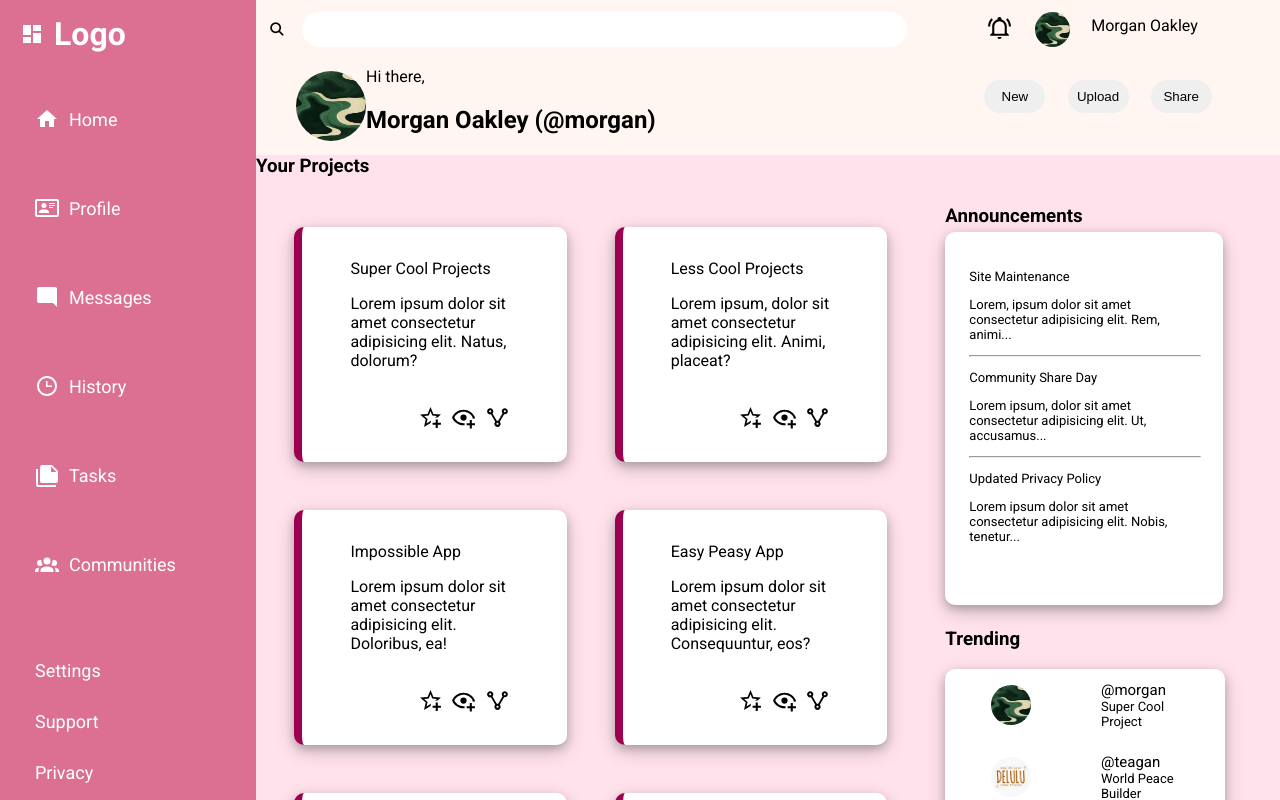
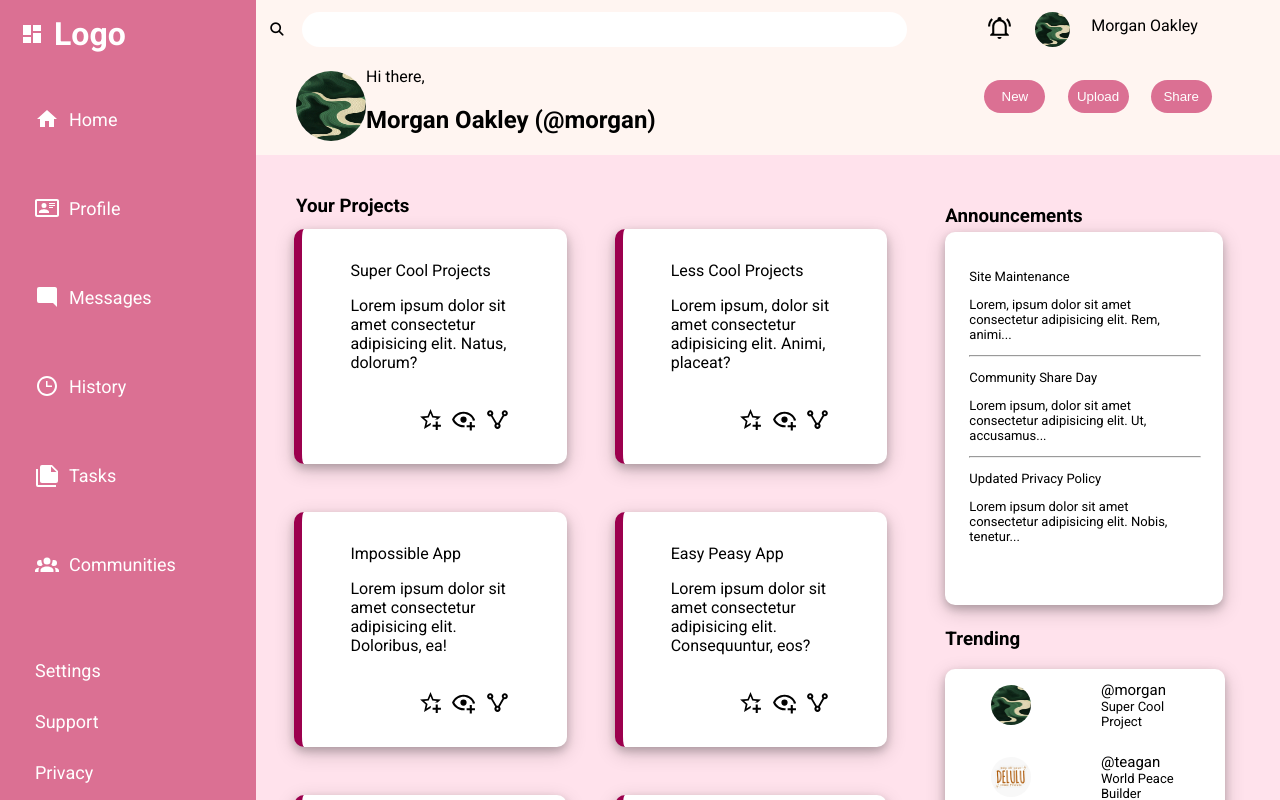
Before and after one commit to ms-candy-codes/Admin-Dashboard, a website: page index.html in a window 1280 px wide. Drawn offline with Linux system fonts and the light colour scheme.

Commit message:
Complete project

```diff
--- a/index.html
+++ b/index.html
@@ -76,7 +76,7 @@
         </div>
         <div class="article">
         <div class="project-section">
-            <h3>Your Projects</h3>
+            <h3 class="project-title">Your Projects</h3>
             <div class="project-section-info">
             <div class="info">
                 <p>Super Cool Projects</p>
--- a/style.css
+++ b/style.css
@@ -166,6 +166,8 @@ input{
     margin: 3%;
     border-radius: 50px;
     border: none;
+    background-color: palevioletred;
+    color: white;
 }
 
 .header-buttons{
@@ -175,7 +177,7 @@ input{
 .article{
     background-color: #ffe2ec;
     display: grid;
-    grid-template-columns: 2fr 1fr; /* left: projects, right: announcements/trends */
+    grid-template-columns: 2fr 1fr;
     gap: 20px;
     grid-row: 3/4;
     grid-column: 2/3;
@@ -192,7 +194,7 @@ input{
     display: grid;
     grid-template-columns: repeat(2, 0.6fr);
     gap: 3rem;
-    padding:2.4rem;
+    padding:0 2.4rem;
 }
 
 .info{
@@ -204,8 +206,9 @@ input{
     align-content: start;
 }
 
-.project-section h3{
-    margin: 0;
+.project-title{
+    margin: 40px;
+    margin-bottom: 0;
 }
 
 .share{
```
